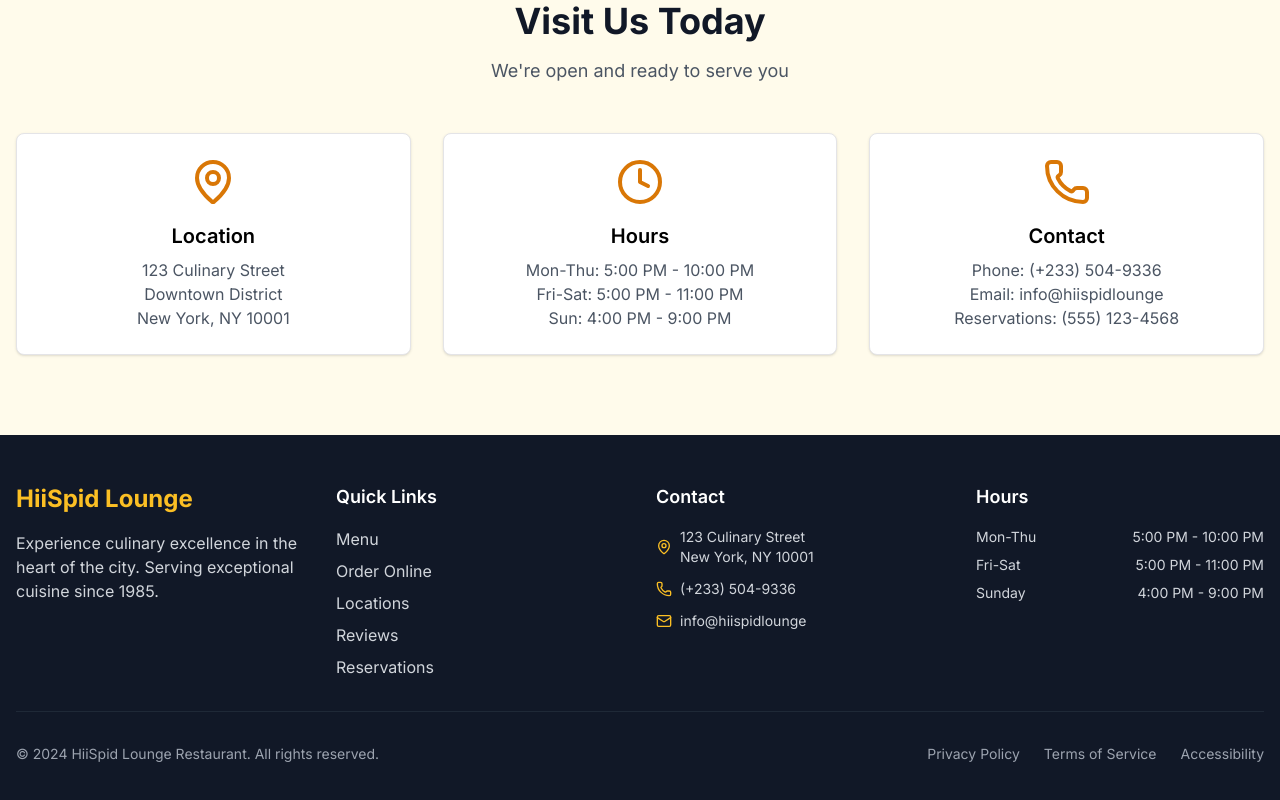
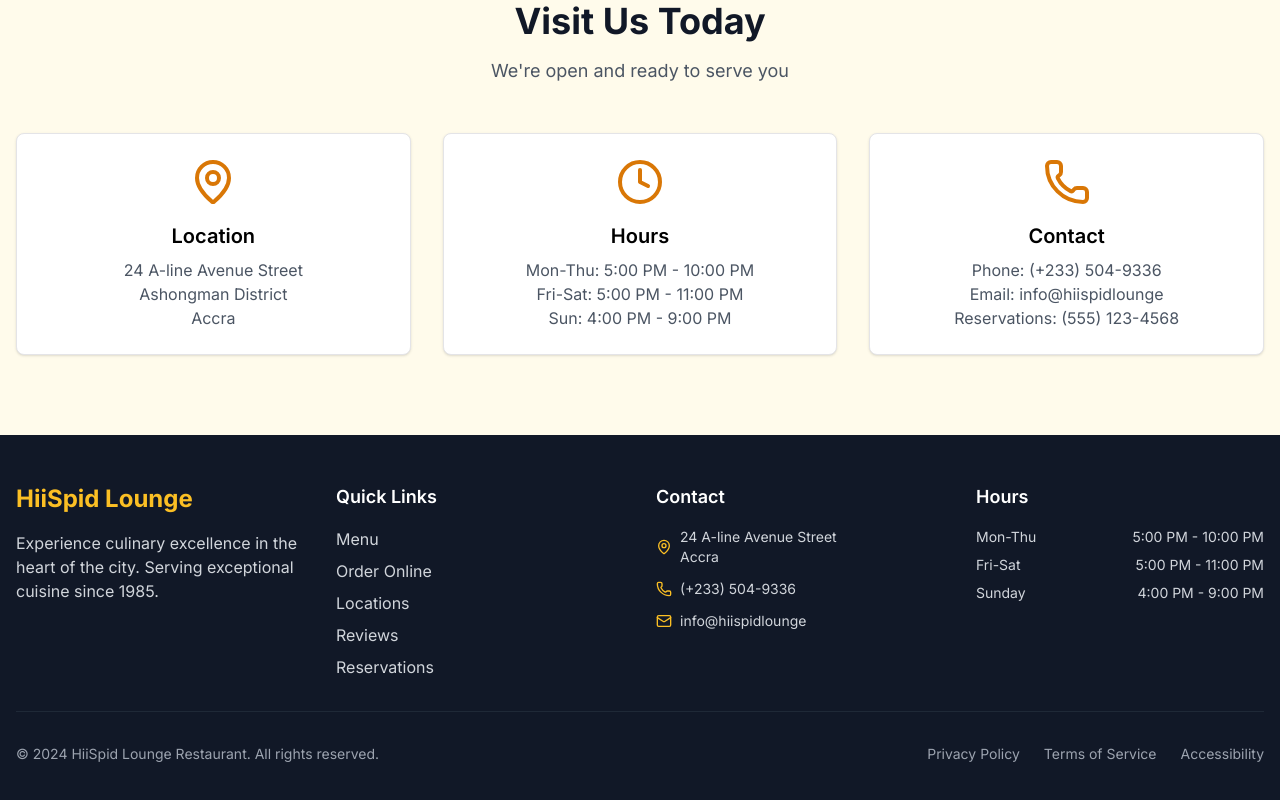
Before and after one commit to comfort-Issifu/HiiSpid, a React (Vite) app: page / in a window 1280 px wide. Shown: the part 2641-3441 px from the top of the page. Built offline with nearby package versions, Linux system fonts and the light colour scheme; no server answers; the database is empty.

Commit message:
change address text

```diff
--- a/src/components/ContactInfo.jsx
+++ b/src/components/ContactInfo.jsx
@@ -18,11 +18,11 @@ function ContactInfo() {
             <MapPin className="h-12 w-12 text-amber-600 mx-auto mb-4" />
             <h3 className="text-xl font-semibold mb-2">Location</h3>
             <p className="text-gray-600">
-              123 Culinary Street
+             24 A-line Avenue  Street
               <br />
-              Downtown District
+              Ashongman District
               <br />
-              New York, NY 10001
+             Accra
             </p>
           </Card>
           <Card className="p-6 text-center">
--- a/src/components/Footer.jsx
+++ b/src/components/Footer.jsx
@@ -71,9 +71,9 @@ function Footer() {
               <div className="flex items-center">
                 <MapPin className="h-4 w-4 mr-2 text-amber-400" />
                 <span className="text-gray-300 text-sm">
-                  123 Culinary Street
+                  24 A-line Avenue Street
                   <br />
-                  New York, NY 10001
+                  Accra
                 </span>
               </div>
               <div className="flex items-center">
```
